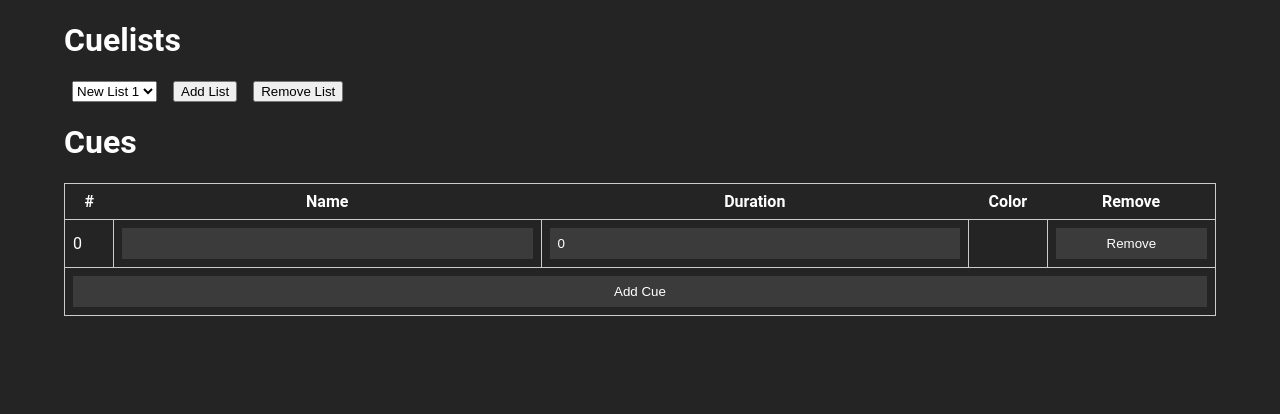
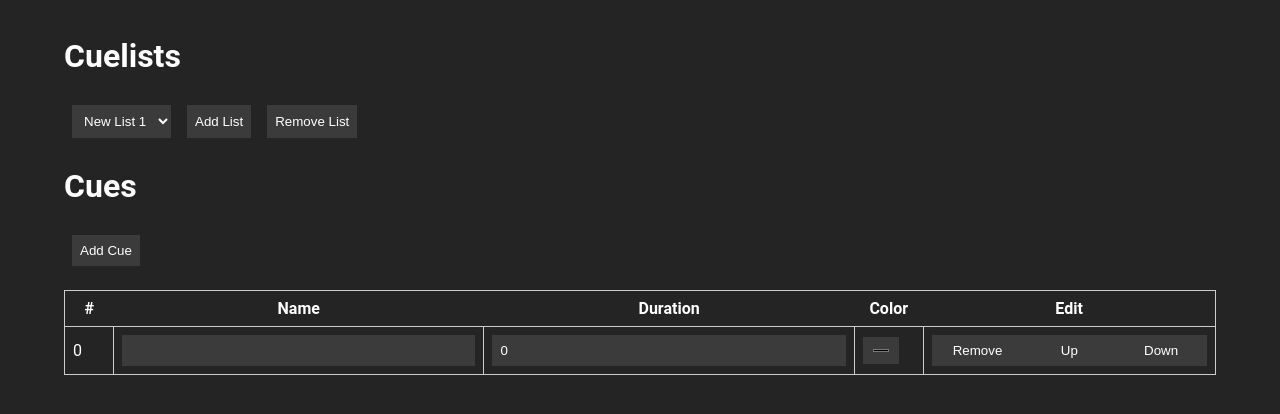
Before and after one commit to Vandesm14/lights, a Preact app: page / in a window 1280 px wide. Shown: the top 414 px of the page. Built offline with nearby package versions, Linux system fonts and the light colour scheme.

Commit message:
add more cue editor features

```diff
--- a/src/app.tsx
+++ b/src/app.tsx
@@ -56,11 +56,7 @@ interface Keybind {
   type: KeybindType;
 }
 
-interface AppState {
-  lights: Light[];
-}
-
-const App = () => {
+const Viewer = () => {
   const fillLights = (height = 8, width = 8, defaultProps?: Partial<Light>) => {
     const lights = [];
     for (let i = 0; i < height; i++) {
@@ -95,7 +91,6 @@ const App = () => {
 
   // TODO: allow custom width & height
   return (
-    <main>
     <div className="viewer">
       {lights.map((light) => {
         return (
@@ -108,8 +103,6 @@ const App = () => {
         );
       })}
     </div>
-      {/* <button onClick={() => testPattern.call(this)}>Test Pattern</button> */}
-    </main>
   );
 };
 
@@ -176,6 +169,28 @@ const Editor = () => {
     setLists(newLists);
   };
 
+  const moveCue = (id: Cue['id'], direction: 'up' | 'down') => {
+    const list = getList(selectedList);
+    if (!list) return;
+    const newLists = [...lists];
+    const cueIndex = list.cues.findIndex((cue) => cue.id === id);
+    if (cueIndex === -1) return;
+    const newCues = [...list.cues];
+    if (direction === 'up') {
+      if (cueIndex === 0) return;
+      const temp = newCues[cueIndex - 1];
+      newCues[cueIndex - 1] = newCues[cueIndex];
+      newCues[cueIndex] = temp;
+    } else {
+      if (cueIndex === newCues.length - 1) return;
+      const temp = newCues[cueIndex + 1];
+      newCues[cueIndex + 1] = newCues[cueIndex];
+      newCues[cueIndex] = temp;
+    }
+    newLists.find((list) => list.id === selectedList)!.cues = newCues;
+    setLists(newLists);
+  };
+
   const editCueData = (id: number) => {
     const index = lists[selectedList].cues.findIndex((cue) => cue.id === id);
     return (data: Partial<Cue>) => {
@@ -213,7 +228,7 @@ const Editor = () => {
     };
 
     return (
-      <tr key={cue}>
+      <tr>
         <td class="index">
           {index}
         </td>
@@ -228,13 +243,14 @@ const Editor = () => {
           />
         </td>
         <td>
-          <HexColorPicker
-            color={convert.rgb.hex(cue.color)}
-            onChange={handleColorChange}
-          />
+          <input type="color" onChange={(e) => handleColorChange(e.target.value)} />
         </td>
-        <td>
+        <td class="edit">
+          <div className="hstack">
             <button onClick={() => removeCue()}>Remove</button>
+            <button onClick={() => moveCue(cue.id, 'up')}>Up</button>
+            <button onClick={() => moveCue(cue.id, 'down')}>Down</button>
+          </div>
         </td>
       </tr>
     );
@@ -244,6 +260,7 @@ const Editor = () => {
     <div className="editor">
       <h1>Cuelists</h1>
       <div className="controls">
+        <div className="hstack">
           <select
             name="selectedList"
             onChange={(e) => selectList(e)}
@@ -268,7 +285,13 @@ const Editor = () => {
           {/* FIXME: Remove List doesn't properly set selectedList */}
           <button onClick={() => removeList(selectedList)}>Remove List</button>
         </div>
+      </div>
       <h1>Cues</h1>
+      <div className="controls">
+        <div className="hstack">
+          <button onClick={() => addCue()}>Add Cue</button>
+        </div>
+      </div>
       <table>
         <thead>
           <tr>
@@ -276,7 +299,7 @@ const Editor = () => {
             <th>Name</th>
             <th>Duration</th>
             <th>Color</th>
-            <th>Remove</th>
+            <th>Edit</th>
           </tr>
         </thead>
         <tbody>
@@ -292,15 +315,22 @@ const Editor = () => {
               <td colSpan={5}>No cues</td>
             </tr>
           )}
-          <tr>
-            <td colSpan={5}>
-              <button onClick={() => addCue()}>Add Cue</button>
-            </td>
-          </tr>
         </tbody>
       </table>
     </div>
   );
 };
 
+function App() {
+  const [lists, setLists] = useState<CueList[]>([]);
+  const [lights, setLights] = useState<Light[]>([]);
+
+  return (
+    <main>
+      <Viewer lists={lists} lights={lights} />
+      <Editor lists={lists} setLists={setLists} setLights={setLights} />
+    </main>
+  );
+}
+
 render(<Editor />, document.body);
--- a/src/style.scss
+++ b/src/style.scss
@@ -1,6 +1,7 @@
-$background: #242424;
-$background-light: #3b3b3b;
-$text: #ffffff;
+$background: hsl(0, 0%, 14%);
+$background-light: hsl(0, 0%, 23%);
+$background-lighter: hsl(0, 0%, 30%);
+$text: hsl(0, 0%, 100%);
 
 html,
 body {
@@ -12,6 +13,30 @@ body {
   color: $text;
   font-size: 16px;
   font-family: 'Roboto', sans-serif;
+}
+
+input,
+button,
+select {
+  padding: 0.5rem;
+  border: none;
+  background-color: $background-light;
+  color: $text;
+}
+
+button {
+  cursor: pointer;
+}
+
+button:hover,
+input:focus,
+select:focus {
+  background-color: $background-lighter;
+}
+
+.hstack {
+  display: flex;
+  flex-direction: row;
 }
 
 .viewer {
@@ -35,12 +60,18 @@ body {
 .editor {
   width: 90vw;
   margin: 0 auto;
+  padding: 1rem 0;
 
   .controls {
     display: flex;
-    flex-direction: row;
+    flex-direction: column;
+    margin: 1rem 0;
 
-    & > * {
+    .hstack {
+      margin: 0.5rem 0;
+    }
+
+    .hstack > * {
       margin: 0 0.5rem;
     }
   }
@@ -58,15 +89,11 @@ body {
       padding: 0.5rem 0;
     }
 
-    // tr:nth-child(even) {
-    //   background-color: $background-light;
-
-    //   input,
-    //   button,
-    //   select {
-    //     background-color: $background;
-    //   }
-    // }
+    input,
+    button,
+    select {
+      width: calc(100% - 1rem);
+    }
 
     td {
       padding: 0.5rem;
@@ -75,16 +102,6 @@ body {
       &.index {
         width: 2rem;
       }
-
-      input,
-      button,
-      select {
-        padding: 0.5rem;
-        width: calc(100% - 1rem);
-        border: none;
-        background-color: $background-light;
-        color: $text;
-      }
       button {
         width: calc(100%);
       }
```
Lines whose indentation alone changed are shown as unchanged.
